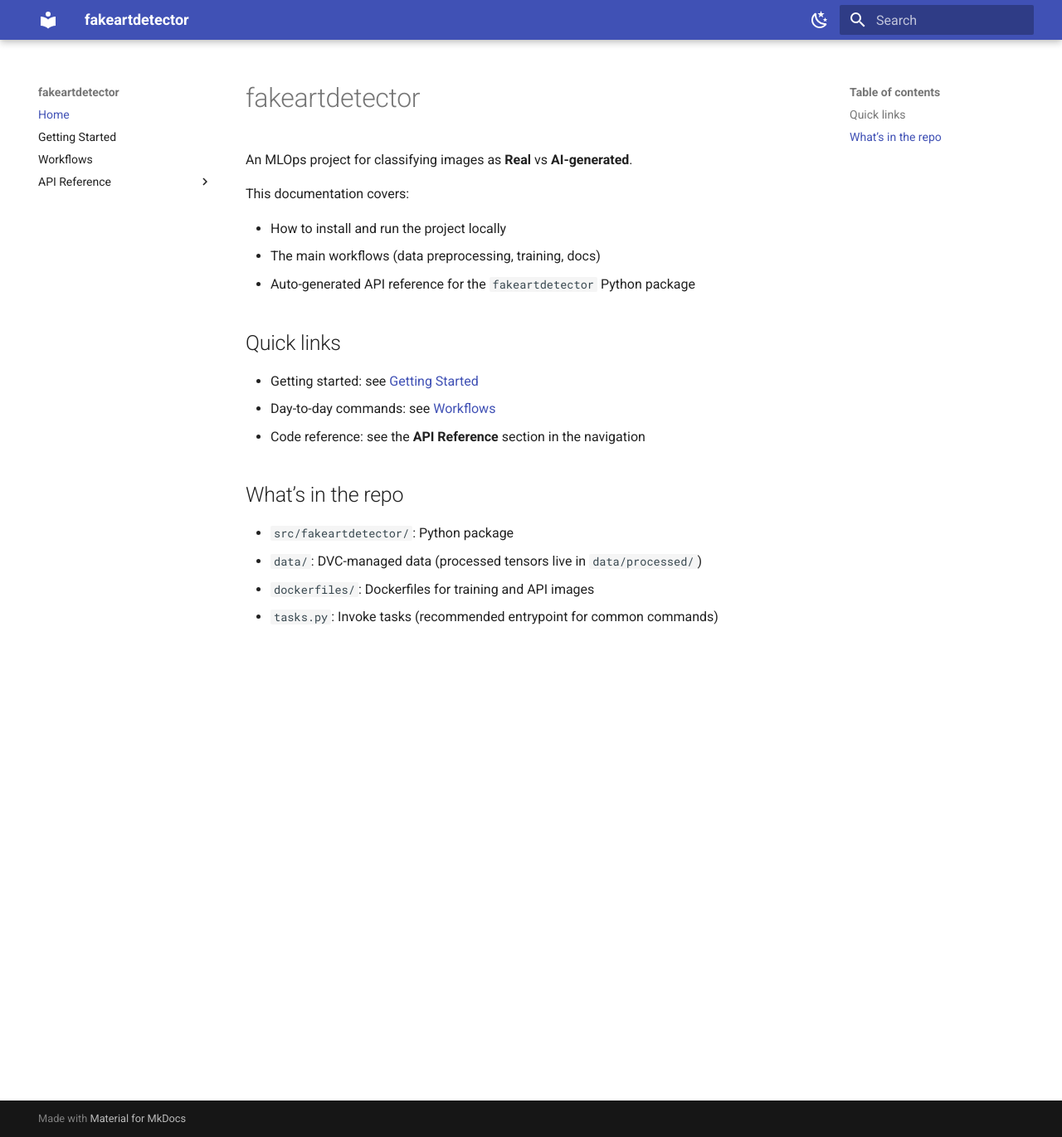
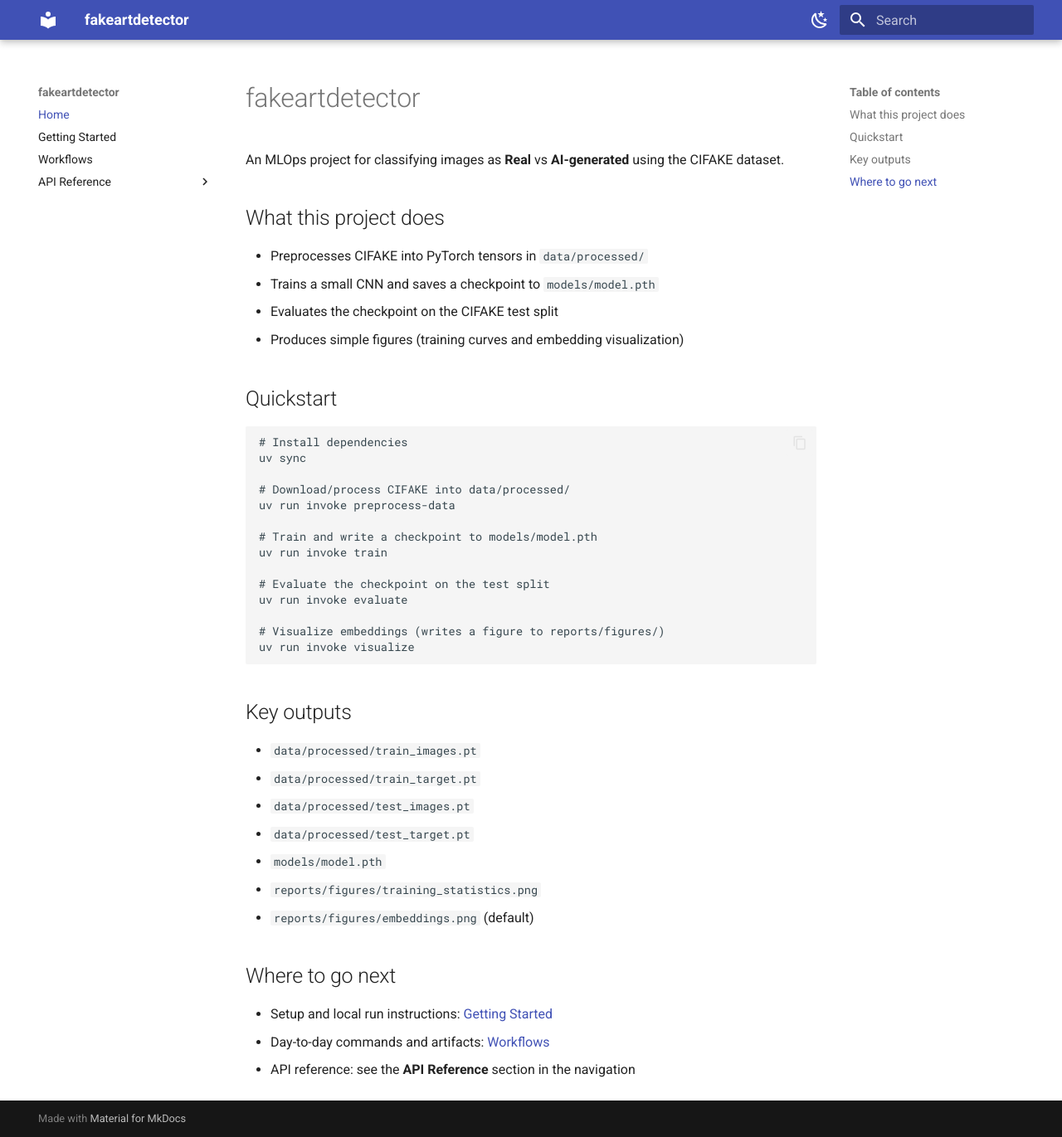
Before and after one commit to RadioDreamer/mlops_group_project, an MkDocs documentation site: the page built from docs/source/index.md, in a window 1280 px wide and 1371 px high. Shown: the whole window at 83% size. Built offline with MkDocs 1.6.1 and Material for MkDocs 9.7.7, drawn with Linux system fonts in a browser that asks for light colours.

Commit message:
chore: we have a working model, with data, train, evaluation, visualisation and invoke tasks and pytorchlightning in model (#26)
Co-authored-by: Copilot <175728472+Copilot@users.noreply.github.com>
Co-authored-by: Buzga Levente <41543192+RadioDreamer@users.noreply.github.com>
Co-authored-by: Bekathunder215 <johnbekiaris13@gmail.com>

````diff
--- a/docs/source/index.md
+++ b/docs/source/index.md
@@ -1,22 +1,45 @@
 # fakeartdetector
 
-An MLOps project for classifying images as **Real** vs **AI-generated**.
+An MLOps project for classifying images as **Real** vs **AI-generated** using the CIFAKE dataset.
 
-This documentation covers:
+## What this project does
 
-- How to install and run the project locally
-- The main workflows (data preprocessing, training, docs)
-- Auto-generated API reference for the `fakeartdetector` Python package
+- Preprocesses CIFAKE into PyTorch tensors in `data/processed/`
+- Trains a small CNN and saves a checkpoint to `models/model.pth`
+- Evaluates the checkpoint on the CIFAKE test split
+- Produces simple figures (training curves and embedding visualization)
 
-## Quick links
+## Quickstart
 
-- Getting started: see [Getting Started](getting-started.md)
-- Day-to-day commands: see [Workflows](workflows.md)
-- Code reference: see the **API Reference** section in the navigation
+```bash
+# Install dependencies
+uv sync
 
-## What’s in the repo
+# Download/process CIFAKE into data/processed/
+uv run invoke preprocess-data
 
-- `src/fakeartdetector/`: Python package
-- `data/`: DVC-managed data (processed tensors live in `data/processed/`)
-- `dockerfiles/`: Dockerfiles for training and API images
-- `tasks.py`: Invoke tasks (recommended entrypoint for common commands)
+# Train and write a checkpoint to models/model.pth
+uv run invoke train
+
+# Evaluate the checkpoint on the test split
+uv run invoke evaluate
+
+# Visualize embeddings (writes a figure to reports/figures/)
+uv run invoke visualize
+```
+
+## Key outputs
+
+- `data/processed/train_images.pt`
+- `data/processed/train_target.pt`
+- `data/processed/test_images.pt`
+- `data/processed/test_target.pt`
+- `models/model.pth`
+- `reports/figures/training_statistics.png`
+- `reports/figures/embeddings.png` (default)
+
+## Where to go next
+
+- Setup and local run instructions: [Getting Started](getting-started.md)
+- Day-to-day commands and artifacts: [Workflows](workflows.md)
+- API reference: see the **API Reference** section in the navigation
--- a/pyproject.toml
+++ b/pyproject.toml
@@ -27,6 +27,8 @@ dependencies = [
     "fastapi==0.115.6",
     "matplotlib>=3.10.8",
     "mkdocs-material>=9.4.6",
+    "pytorch-lightning>=2.6.0",
+    "scikit-learn>=1.8.0",
     "torch==2.6.0",
     "torchvision>=0.21.0",
     "typer==0.15.1",
````
Also changed, not shown: docs/source/reference/evaluate.md (+38 -1 lines), docs/source/reference/model.md (+36 -1 lines), docs/source/reference/train.md (+42 -1 lines), docs/source/reference/visualize.md (+47 -1 lines), docs/source/workflows.md (+49 -15 lines), tasks.py (+28 -0 lines), 6 other files.
